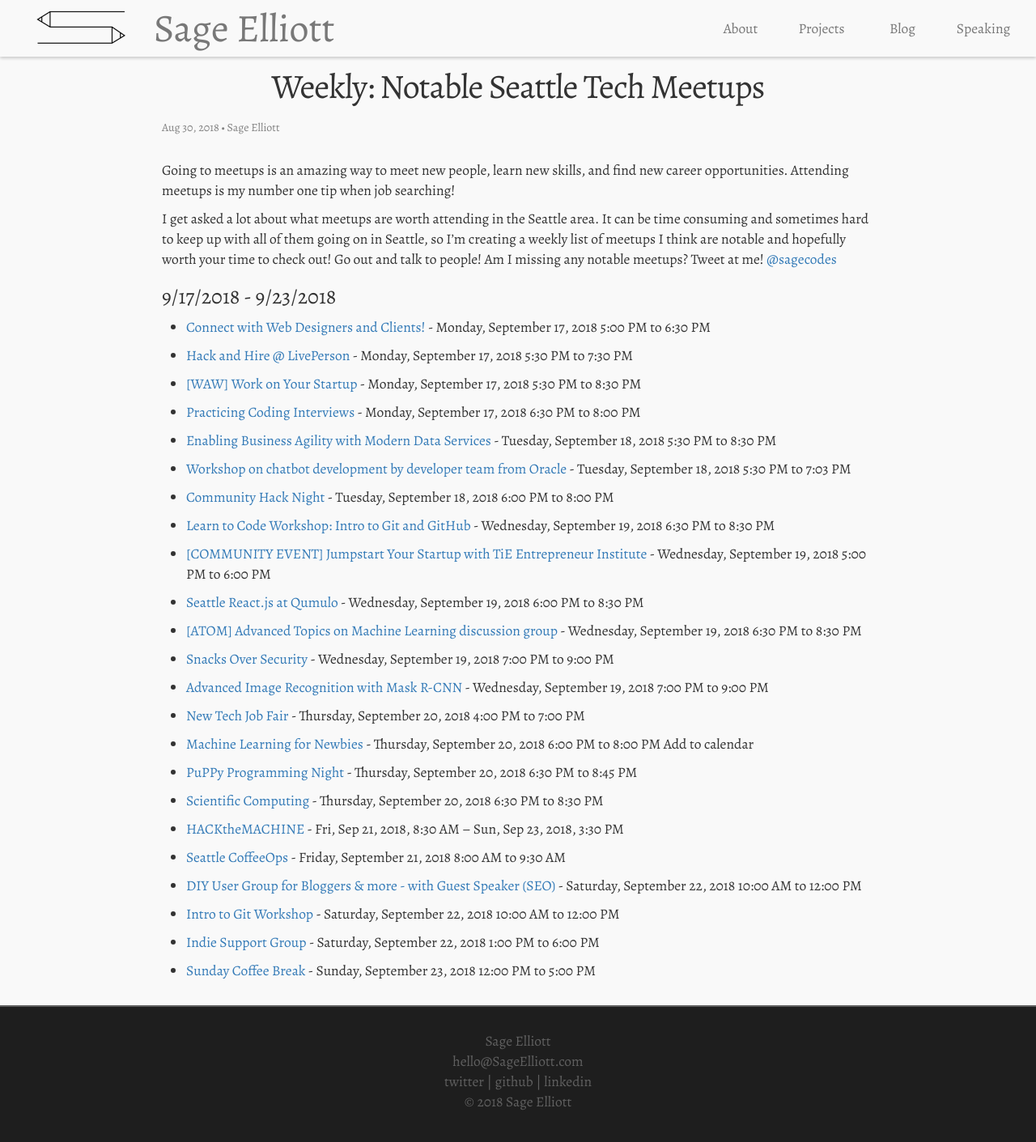
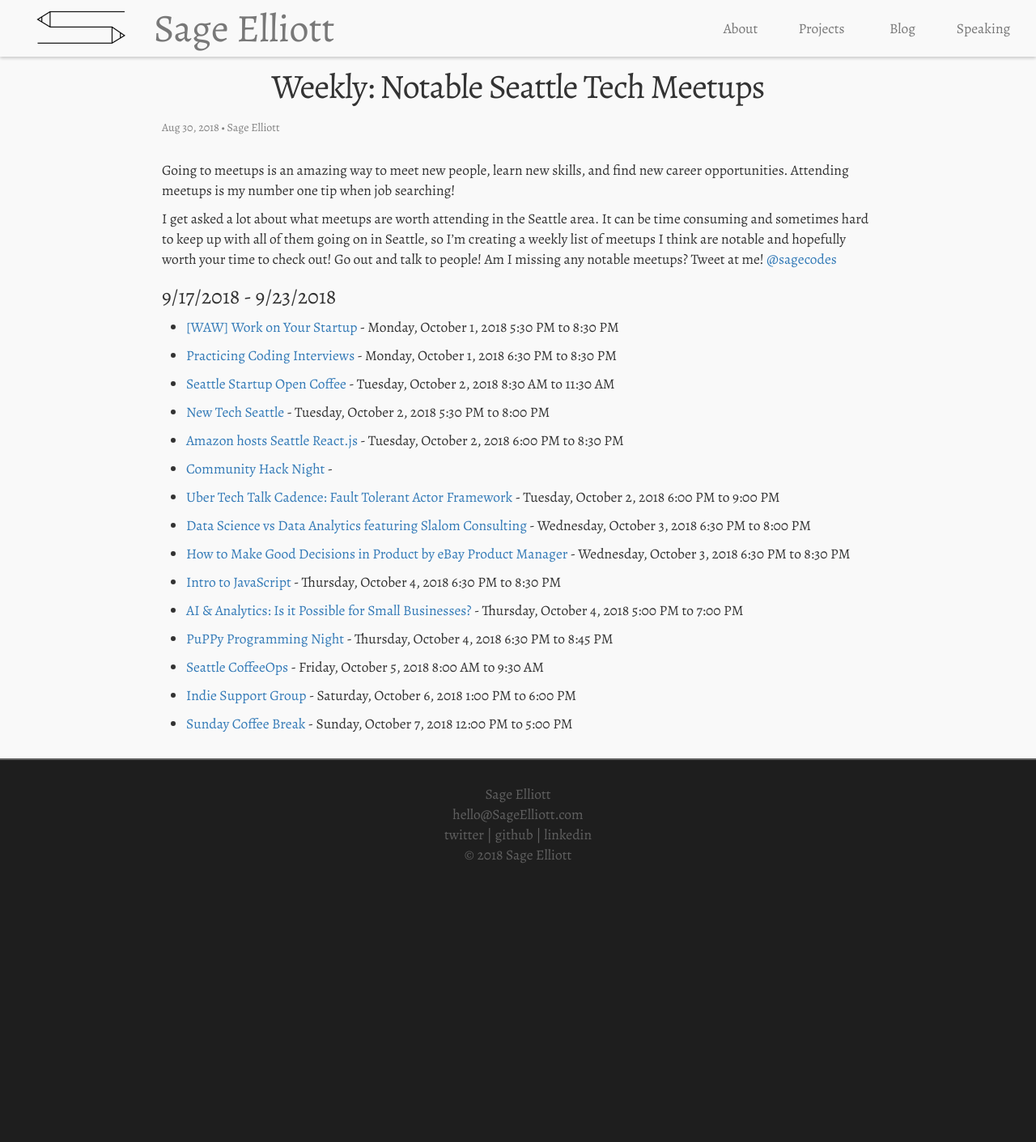
Before and after one commit to sagecodes/sage-blog, a Jekyll site: the page built from _posts/blog/2018-07-30-post6-meetups-1.markdown, in a window 1280 px wide. Shown: the top 1411 px of the page at 81% size. Built offline with Jekyll 4.4.1, drawn with Linux system fonts in a browser that asks for light colours; nearby versions of some CDN libraries; some web fonts are replaced.

Commit message:
Meetups weekly

```diff
--- a/_posts/blog/2018-07-30-post6-meetups-1.markdown
+++ b/_posts/blog/2018-07-30-post6-meetups-1.markdown
@@ -16,71 +16,46 @@ I get asked a lot about what meetups are worth attending in the Seattle area. It
 
 ### 9/17/2018 - 9/23/2018
 
-- [Connect with Web Designers and Clients!](https://www.meetup.com/Webdevelopersofseattle/events/254055096/) - Monday, September 17, 2018
-5:00 PM to 6:30 PM
-
-- [Hack and Hire @ LivePerson](https://www.meetup.com/seattlejshackers/events/254599360/) - Monday, September 17, 2018
-5:30 PM to 7:30 PM
-
-- [[WAW] Work on Your Startup](https://www.meetup.com/WorkAfterWork/events/254602184/) - Monday, September 17, 2018
+- [[WAW] Work on Your Startup](https://www.meetup.com/WorkAfterWork/events/255011848/) - Monday, October 1, 2018
 5:30 PM to 8:30 PM
 
-- [Practicing Coding Interviews](https://www.meetup.com/PSPPython/events/253249731/) - Monday, September 17, 2018
+- [Practicing Coding Interviews](https://www.meetup.com/PSPPython/events/254280032/) - Monday, October 1, 2018
+6:30 PM to 8:30 PM
+
+- [Seattle Startup Open Coffee](https://www.meetup.com/Seattle-Startups-Open-Coffee/events/254766849/) - Tuesday, October 2, 2018
+8:30 AM to 11:30 AM
+
+- [New Tech Seattle](https://www.meetup.com/NewTechSeattle/events/249301505/) - Tuesday, October 2, 2018
+5:30 PM to 8:00 PM
+
+- [Amazon hosts Seattle React.js ](https://www.meetup.com/seattle-react-js/events/254713205/) - Tuesday, October 2, 2018
+6:00 PM to 8:30 PM
+
+- [Community Hack Night](https://www.meetup.com/seattlejshackers/events/253802901/) -
+
+- [Uber Tech Talk Cadence: Fault Tolerant Actor Framework](https://www.meetup.com/aittg-seattle/events/255069930/) - Tuesday, October 2, 2018
+6:00 PM to 9:00 PM
+
+- [Data Science vs Data Analytics featuring Slalom Consulting](https://www.meetup.com/Seattle-Data-Science/events/255004464/) - Wednesday, October 3, 2018
 6:30 PM to 8:00 PM
 
-- [Enabling Business Agility with Modern Data Services](https://www.meetup.com/Seattle-Data-Warehouse-Institute-TDWI-NW-Chapter/events/254379882/) - Tuesday, September 18, 2018
-5:30 PM to 8:30 PM
-
-- [Workshop on chatbot development by developer team from Oracle](https://www.meetup.com/aittg-seattle/events/254607042/) - Tuesday, September 18, 2018
-5:30 PM to 7:03 PM
-
-- [Community Hack Night](https://www.meetup.com/seattlejshackers/events/253802895/) - Tuesday, September 18, 2018
-6:00 PM to 8:00 PM
-
-- [Learn to Code Workshop: Intro to Git and GitHub](https://www.meetup.com/Learn-Code-Seattle/events/253466429/) - Wednesday, September 19, 2018
+- [How to Make Good Decisions in Product by eBay Product Manager](https://www.meetup.com/product-management-seattle/events/253841165/) - Wednesday, October 3, 2018
 6:30 PM to 8:30 PM
 
-- [[COMMUNITY EVENT] Jumpstart Your Startup with TiE Entrepreneur Institute](https://www.meetup.com/IoT-Hub/events/254456366/) - Wednesday, September 19, 2018
-5:00 PM to 6:00 PM
-
-- [Seattle React.js at Qumulo](https://www.meetup.com/seattle-react-js/events/254241462/) - Wednesday, September 19, 2018
-6:00 PM to 8:30 PM
-
-- [[ATOM] Advanced Topics on Machine Learning discussion group](https://www.meetup.com/PSPPython/events/254398840/) - Wednesday, September 19, 2018
+- [Intro to JavaScript](https://www.meetup.com/Learn-Code-Seattle/events/253466491/) - Thursday, October 4, 2018
 6:30 PM to 8:30 PM
 
-- [Snacks Over Security](https://www.meetup.com/Seattle-DevSecOps/events/253997837/) - Wednesday, September 19, 2018
-7:00 PM to 9:00 PM
+- [AI & Analytics: Is it Possible for Small Businesses?](https://www.meetup.com/meetup-datascience/events/250629258/) - Thursday, October 4, 2018
+5:00 PM to 7:00 PM
 
-- [Advanced Image Recognition with Mask R-CNN](https://www.meetup.com/aittg-seattle/events/254423536/) - Wednesday, September 19, 2018
-7:00 PM to 9:00 PM
-
-- [New Tech Job Fair](https://www.meetup.com/NewTechSeattle/events/243684541/) - Thursday, September 20, 2018
-4:00 PM to 7:00 PM
-
-- [Machine Learning for Newbies](https://www.meetup.com/Machine-Learning-Newbies-Seattle/events/254607057/) - Thursday, September 20, 2018
-6:00 PM to 8:00 PM
-Add to calendar
-
-- [PuPPy Programming Night](https://www.meetup.com/PSPPython/events/253249737/) - Thursday, September 20, 2018
+- [PuPPy Programming Night](https://www.meetup.com/PSPPython/events/255081312/) - Thursday, October 4, 2018
 6:30 PM to 8:45 PM
 
-- [Scientific Computing](https://www.meetup.com/PSPPython/events/254694325/) - Thursday, September 20, 2018
-6:30 PM to 8:30 PM
-
-- [HACKtheMACHINE](https://www.eventbrite.com/e/hackthemachine-seattle-registration-48019112458) - Fri, Sep 21, 2018, 8:30 AM – Sun, Sep 23, 2018, 3:30 PM
-
-- [Seattle CoffeeOps ](https://www.meetup.com/Seattle-CoffeeOps/events/253880401/) - Friday, September 21, 2018
+- [Seattle CoffeeOps](https://www.meetup.com/Seattle-CoffeeOps/events/254565561/) - Friday, October 5, 2018
 8:00 AM to 9:30 AM
 
-- [DIY User Group for Bloggers & more - with Guest Speaker (SEO)](https://www.meetup.com/SeattleWordPressMeetup/events/254044540/) - Saturday, September 22, 2018
-10:00 AM to 12:00 PM
-
-- [Intro to Git Workshop](https://www.meetup.com/seaphp/events/254622952/) - Saturday, September 22, 2018
-10:00 AM to 12:00 PM
-
-- [Indie Support Group](https://www.meetup.com/SeattleIndies/events/254511782/) - Saturday, September 22, 2018
+- [Indie Support Group](https://www.meetup.com/SeattleIndies/events/254741654/) - Saturday, October 6, 2018
 1:00 PM to 6:00 PM
 
-- [Sunday Coffee Break](https://www.meetup.com/seattlejshackers/events/253802897/) - Sunday, September 23, 2018
+- [Sunday Coffee Break](https://www.meetup.com/seattlejshackers/events/253802902/) - Sunday, October 7, 2018
 12:00 PM to 5:00 PM
```
